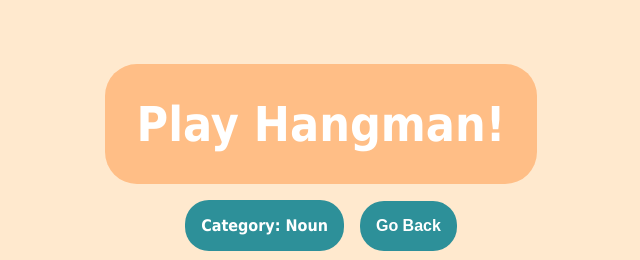
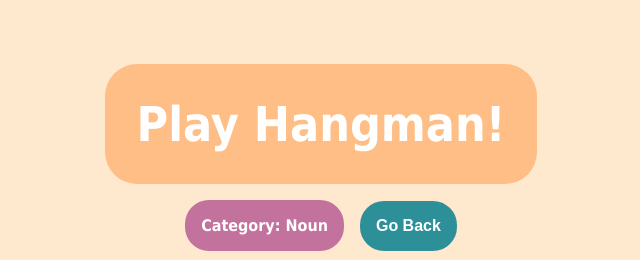
Before and after one commit to ll5zh/hangman, a Flask app: page /play/noun in a window 1280 px wide. Shown: the top 260 px of the page, without its empty margins (319-959 px from the left). Run offline with Flask 3, Linux system fonts and the light colour scheme; data that the repository does not hold is empty.

Commit message:
Update button colours for consistency

```diff
--- a/static/style.css
+++ b/static/style.css
@@ -69,7 +69,7 @@ a {
 }
 
 .category {
-    background-color: #2d9099;
+    background-color: #c3719d;
     padding: 1rem;
     border-radius: 1.5rem;
     text-align: center;
```
